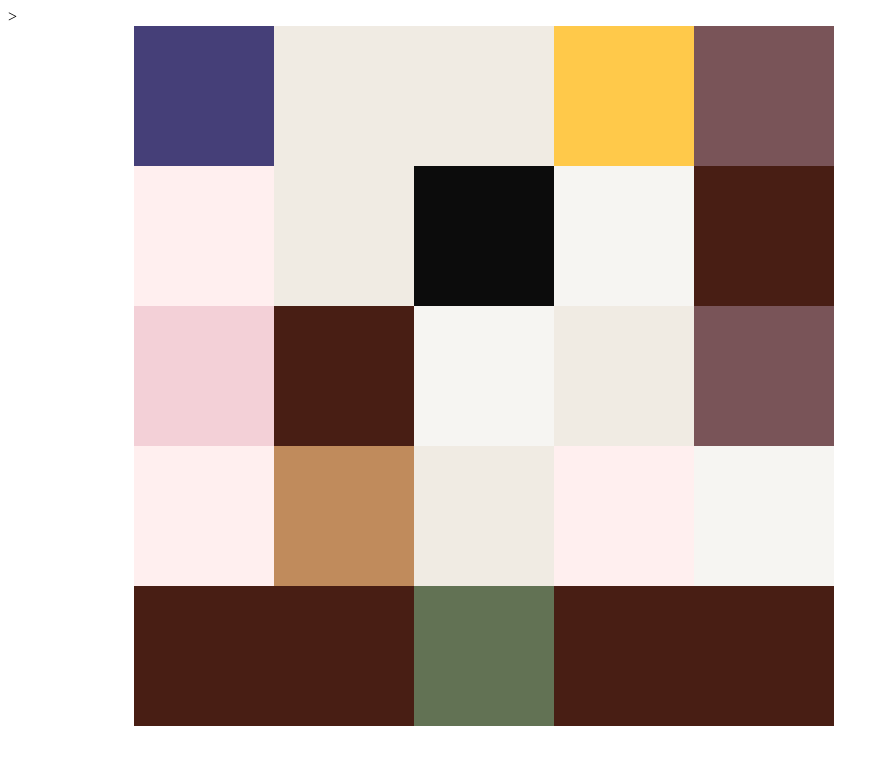
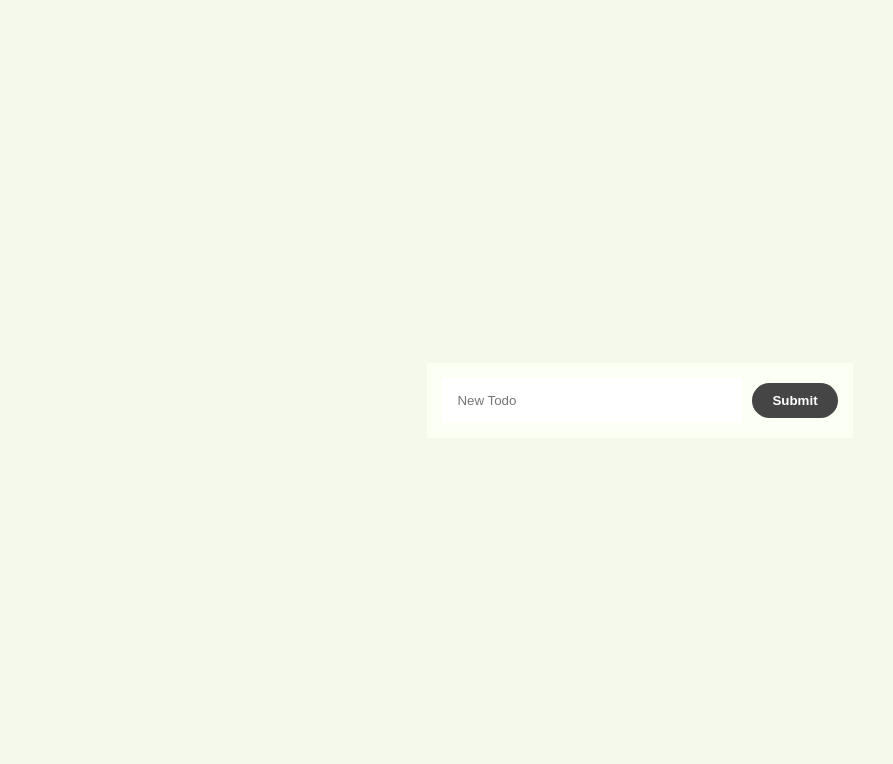
Before and after one commit to SegunNano/project_2, a React (Create React App) app: page / in a window 1280 px wide. Shown: the top 764 px of the page, without its empty margins (0-893 px from the left). Built offline with nearby package versions, Linux system fonts and the light colour scheme.

Commit message:
Fancy todo list

```diff
--- a/package.json
+++ b/package.json
@@ -6,9 +6,11 @@
     "@testing-library/jest-dom": "^5.17.0",
     "@testing-library/react": "^13.4.0",
     "@testing-library/user-event": "^13.5.0",
+    "axios": "^1.6.8",
     "react": "^18.3.1",
     "react-dom": "^18.3.1",
     "react-scripts": "5.0.1",
+    "uuid": "^9.0.1",
     "web-vitals": "^2.1.4"
   },
   "scripts": {
--- a/public/index.html
+++ b/public/index.html
@@ -9,7 +9,7 @@
   <meta name="description" content="Web site created using create-react-app" />
   <link rel="apple-touch-icon" href="%PUBLIC_URL%/logo192.png" />
 
-  <link rel="manifest" href="%PUBLIC_URL%/manifest.json" />>
+  <link rel="manifest" href="%PUBLIC_URL%/manifest.json" />
   <title>React App</title>
 </head>
 
--- a/src/App.js
+++ b/src/App.js
@@ -1,14 +1,23 @@
-import ColorBoxes from './components/ColorBox/ColorBoxes';
+// import ColorBoxes from './components/ColorBox/ColorBoxes';
+import Todo from "./components/Todo/Todo";
 
-const colors = ['#F6F5F2', '#F0EBE3', '#F3D0D7', '#FFEFEF', '#FFC94A', '#C08B5C', '#795458', '#453F78', '#0C0C0C', '#481E14', '#627254'];
+// const colors = ['#F6F5F2', '#F0EBE3', '#F3D0D7', '#FFEFEF', '#FFC94A', '#C08B5C', '#795458', '#453F78', '#0C0C0C', '#481E14', '#627254'];
+
 
 function App() {
+  //colorBox rendering
+  // return (
+  //   <div className="App">
+  //     <header className="App-header">
+  //       <ColorBoxes colors={colors} />
+  //     </header>
+  //   </div>
+  // );
+
+
+  //TodoList Rendering
   return (
-    <div className="App">
-      <header className="App-header">
-        <ColorBoxes colors={colors} />
-      </header>
-    </div>
+    <Todo />
   );
 }
 
--- /dev/null
+++ b/src/components/Todo/Todo.css
@@ -0,0 +1,53 @@
+* {
+    padding: 0;
+    margin: 0;
+    box-sizing: border-box;
+}
+
+body {
+    background: rgb(245, 249, 235);
+    min-height: 100vh;
+    display: flex;
+    justify-content: center;
+    align-items: center;
+}
+
+.container {
+    background: #fcfff3;
+    padding: 15px;
+}
+
+input {
+    font-family: sans-serif;
+    padding: 15px;
+    border: none;
+    outline: none;
+    width: 300px;
+    margin-right: 10px;
+}
+
+button {
+    font-family: sans-serif;
+    font-weight: bold;
+    border-radius: 100px;
+    cursor: pointer;
+    background-color: #454545;
+    padding: 5px;
+    border: none;
+    outline: none;
+    color: white;
+    padding: 10px 20px;
+}
+
+.todos-list {
+    margin-top: 3rems;
+}
+
+.todo {
+    list-style: none;
+    display: flex;
+    justify-content: center;
+    background-color: #f5f9eb;
+    padding: 7px 20px;
+    margin: 10px;
+}
--- /dev/null
+++ b/src/components/Todo/Todo.jsx
@@ -0,0 +1,37 @@
+import { useEffect, useState } from "react";
+import { v4 as uuid } from "uuid";
+import './Todo.css';
+const Todo = () => {
+    const [todos, setTodos] = useState([]);
+    const [input, setInput] = useState('');
+    const handleSubmit = () => {
+        if (input) {
+            setTodos((todos) =>
+                todos = [...todos, { text: input, id: uuid() }]
+            );
+            setInput('');
+        }
+    };
+    const removeTodo = (id) => {
+        setTodos((todos) => todos.filter((t) => t.id !== id));
+    };
+    return (
+        <>
+            <div className="container">
+                <input type="text" value={input} onChange={(e) => setInput(e.target.value)} placeholder="New Todo" />
+                <button onClick={handleSubmit}>Submit</button>
+                <ul className="todos_list">
+                    {
+                        todos.map(({ text, id }) => {
+                            return <li onDoubleClick={() => removeTodo(id)} key={id} className="todo">
+                                <span>{text}</span>
+                            </li>;
+                        })
+                    }
+                </ul>
+            </div>
+        </>
+    );
+};
+
+export default Todo;
```
Also changed, not shown: 1 other file (tests, documents, lock files or other folders).
